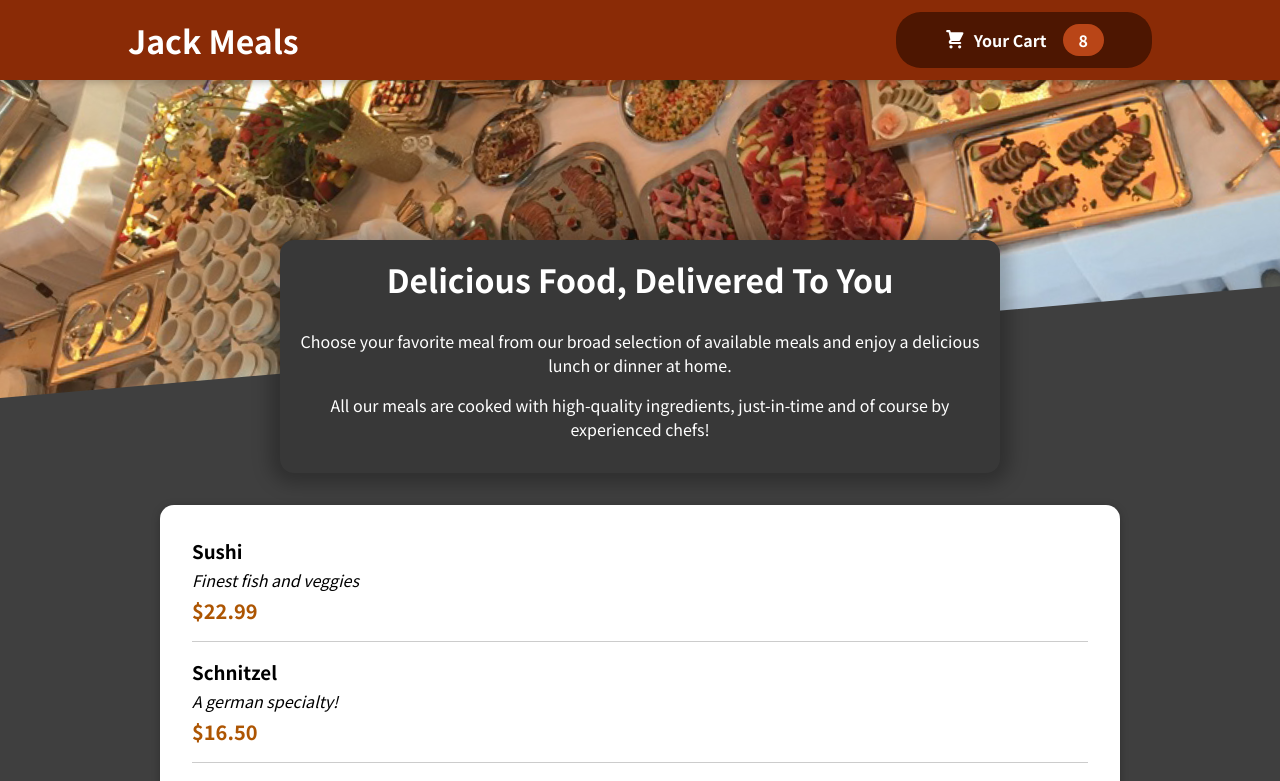
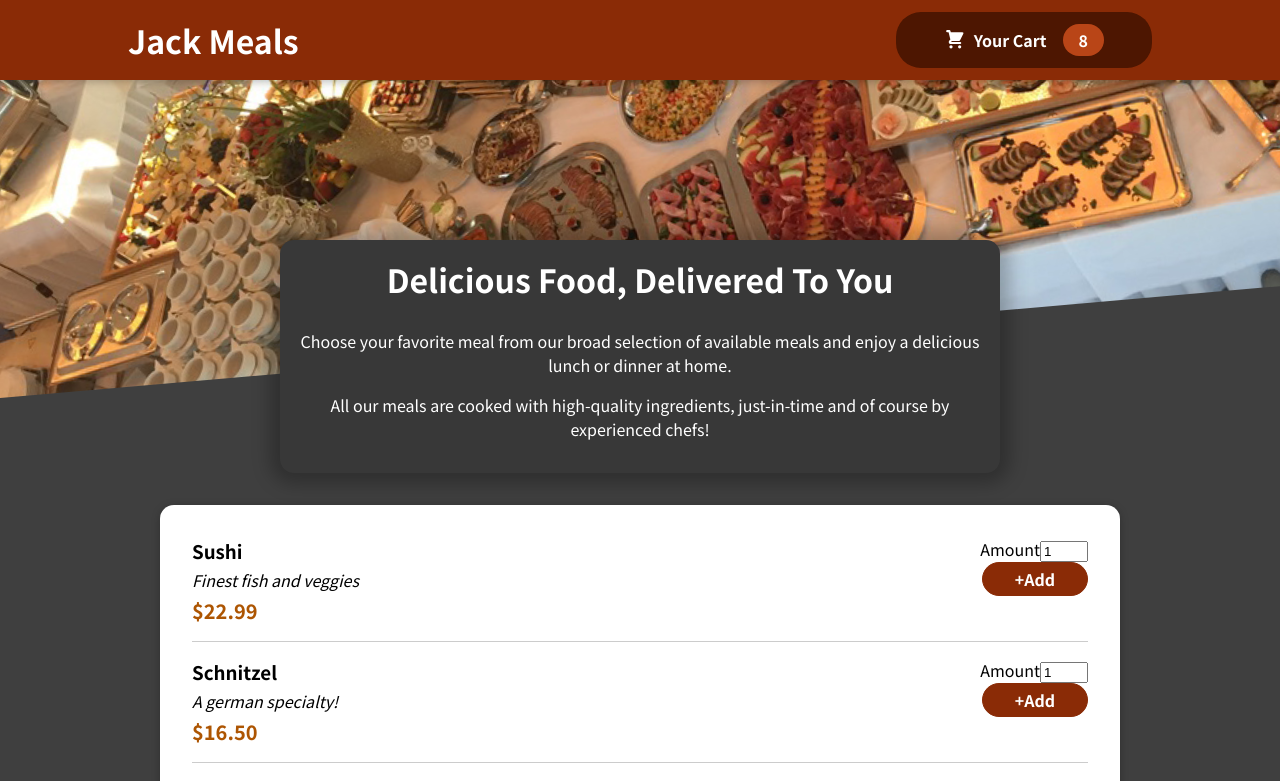
Before and after one commit to jaganathan05/Restarent-React-App, a React (Create React App) app: page / in a window 1280 px wide. Shown: the top 781 px of the page. Built offline with nearby package versions, Linux system fonts and the light colour scheme.

Commit message:
Adding a Form

```diff
--- a/src/components/Meals/MealItem/MealItem.js
+++ b/src/components/Meals/MealItem/MealItem.js
@@ -1,5 +1,6 @@
 import React from "react";
 import classes from './MealItem.module.css'
+import MealItemForm from "./MealItemForm";
 
 function MealItem(props){
     const price = `$${props.price.toFixed(2)}`
@@ -7,7 +8,7 @@
         <div><h3>{props.name}</h3>
         <div className={classes.description}>{props.description}</div>
         <div className={classes.price}>{price}</div></div>
-        <div></div>
+        <div><MealItemForm/></div>
     </li>
 }
 export default MealItem;
--- a/src/components/Meals/MealItem/MealItemForm.js
+++ b/src/components/Meals/MealItem/MealItemForm.js
@@ -0,0 +1,17 @@
+import classes from './MealItemForm.module.css'
+import Input from '../../UI/Input';
+
+function MealItemForm (props){
+return <form className={classes.form}>
+    <Input lable='Amount' input={{
+        id: 'amount',
+        type:'number',
+        min: 1 ,
+        max: 5 ,
+        defaultValue: 1,
+        step : 1
+    }} />
+    <button>+Add</button>
+</form>
+}
+export default MealItemForm;
--- /dev/null
+++ b/src/components/Meals/MealItem/MealItemForm.module.css
@@ -0,0 +1,20 @@
+.form {
+    text-align: right;
+  }
+
+  .form button {
+    font: inherit;
+    cursor: pointer;
+    background-color: #8a2b06;
+    border: 1px solid #8a2b06;
+    color: white;
+    padding: 0.25rem 2rem;
+    border-radius: 20px;
+    font-weight: bold;
+  }
+
+  .form button:hover,
+  .form button:active {
+    background-color: #641e03;
+    border-color: #641e03;
+  }
--- /dev/null
+++ b/src/components/UI/Input.js
@@ -0,0 +1,9 @@
+import classes from './Input.module.css';
+
+function Input (props){
+return <div className={classes.input}>
+    <label htmlFor={props.input.id}>{props.lable}</label>
+    <input {...props.input}/ >
+</div>
+}
+export default Input
```
Also changed, not shown: src/components/UI/Input.module.css (added).
